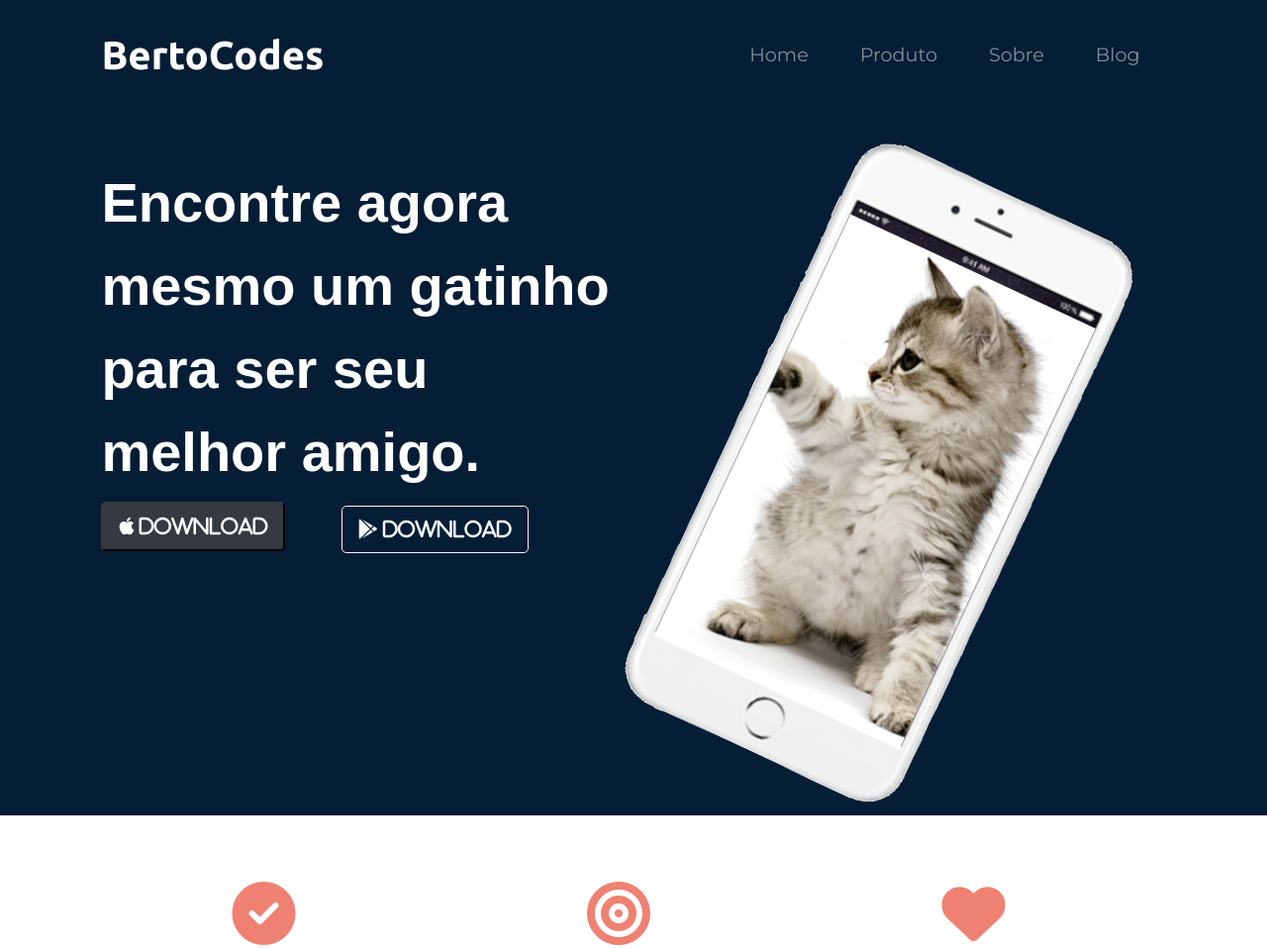
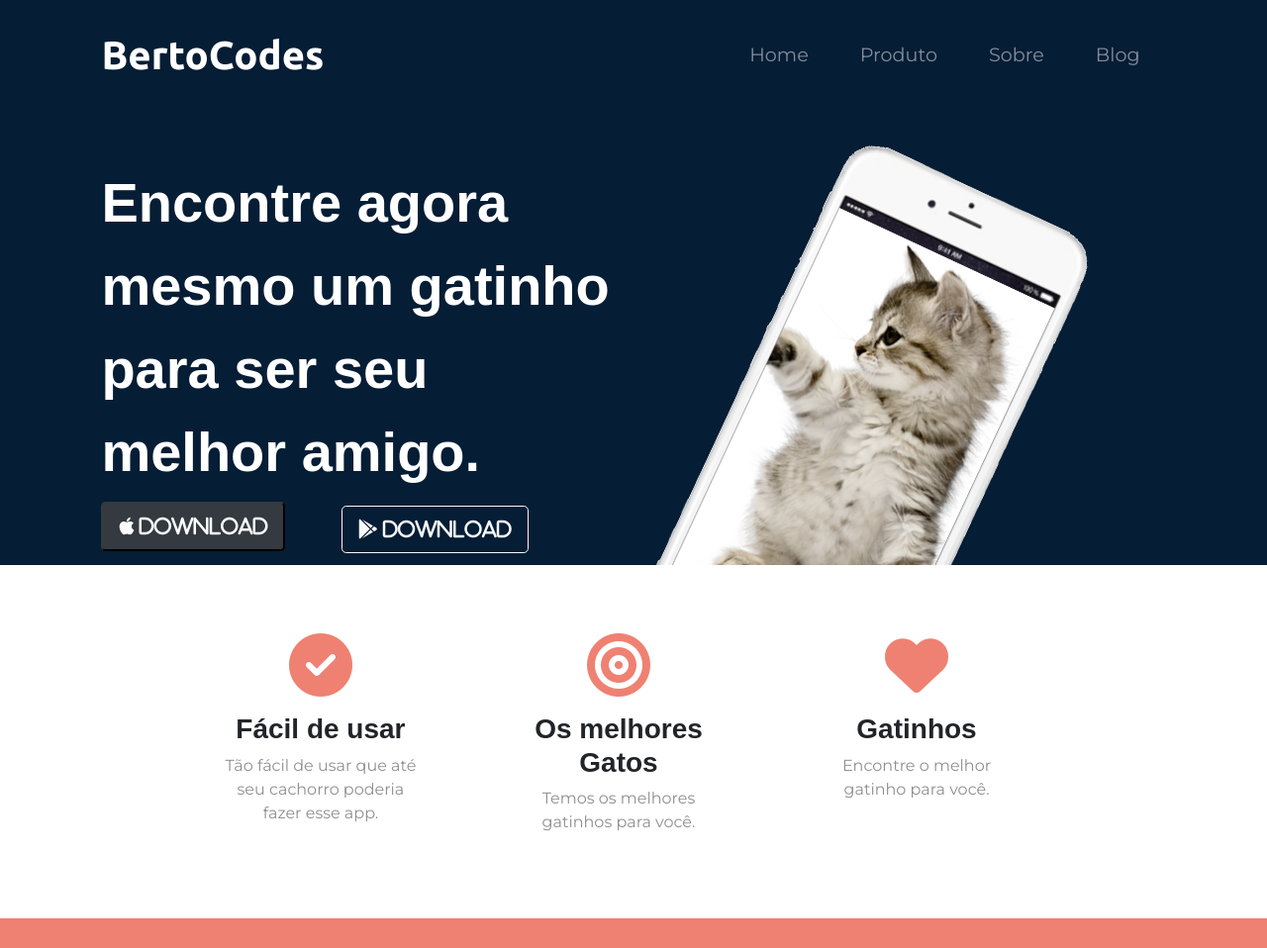
Before and after one commit to eilincoln/curso-fullstack-tipscode, a plain HTML site: page appdukeza/index.html in a window 1280 px wide. Shown: the top 958 px of the page at 99% size. Drawn offline with nearby package versions, Linux system fonts and the light colour scheme.

Commit message:
alteração no z-index da imagem do header

```diff
--- a/appdukeza/css/styles.css
+++ b/appdukeza/css/styles.css
@@ -59,10 +59,13 @@ p {
 
 /* ================================== title image ================================== */
 
+
 .title-image {
-    width: 60%;
+    width: 50%;
     transform: rotate(25deg);
-    margin-left: 76px;
+    margin-left: 80px;
+    z-index: 1;
+    position: absolute;
 }
 
 /* ================================== buttons ================================== */
@@ -73,8 +76,11 @@ p {
 
 /* ================================== itens  ================================== */
 
-.features {
-    padding: 7% 15%;
+#features {
+    background-color: #FFFFFF;
+    padding: 1% 8%;
+    z-index: 2;
+    position: relative;
 }
 
 .features-item {
--- a/appdukeza/index.html
+++ b/appdukeza/index.html
@@ -67,7 +67,7 @@
                 <button class="button-andoid btn-lg btn btn-outline-light" type="button"><i class="fa-brands fa-google-play"> Download</i></button>
             </div>
 
-            <figure class="col-lg-6">
+            <figure class="figuer-title-image col-lg-6">
                 <img class="title-image" src="./img/Gatinho.png" alt="Gatinho feliz">
             </figure>
         </div>
```
Also changed, not shown: appdukeza/exercicios.html (+7 -3 lines).
